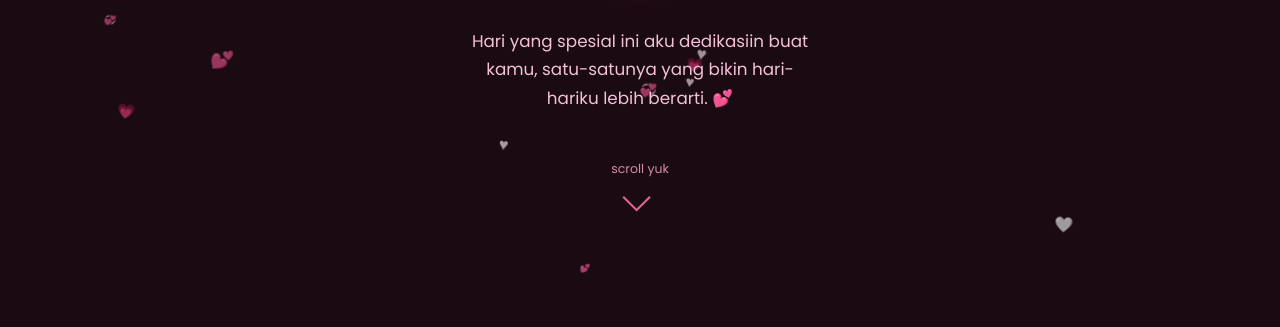
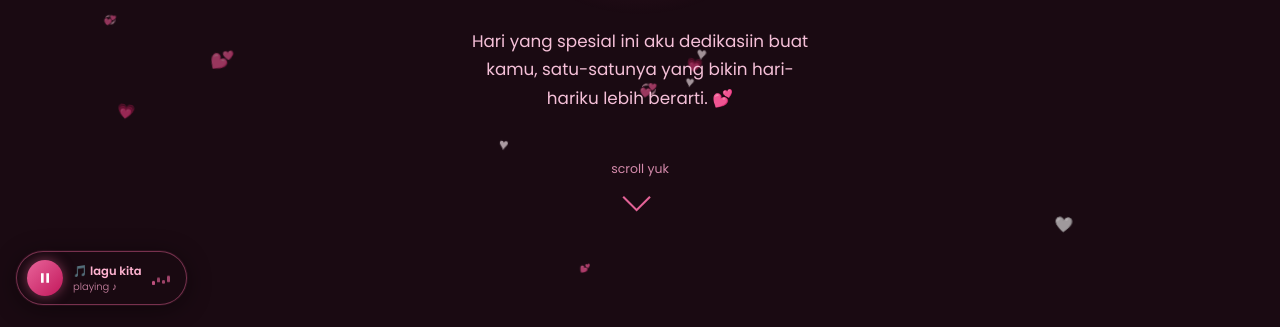
Before and after one commit to hasfallenz/1agustus2026, a plain HTML site: page index.html in a window 1280 px wide. Shown: the part 473-800 px from the top of the page. Drawn offline with nearby package versions, Linux system fonts and the light colour scheme; a web font is replaced by a local one.

Commit message:
feat: National Girlfriend Day website - foto, musik player, font update

```diff
--- a/index.html
+++ b/index.html
@@ -546,10 +546,118 @@
     /* Responsive */
     @media (max-width: 380px) { .hero-name { font-size: 2.3rem; } .hero-title { font-size: 1.7rem; } }
     @media (min-width: 600px) { .timeline, .lily-footer { max-width: 520px; margin-left: auto; margin-right: auto; } }
+
+    /* ============================================
+       MUSIC PLAYER — pojok kiri bawah
+    ============================================ */
+    #music-player {
+      position: fixed;
+      bottom: 22px;
+      left: 16px;
+      z-index: 8888;
+      display: flex;
+      align-items: center;
+      gap: 10px;
+      background: rgba(26, 10, 18, 0.82);
+      border: 1px solid rgba(232, 100, 154, 0.45);
+      border-radius: 999px;
+      padding: 8px 16px 8px 10px;
+      backdrop-filter: blur(14px);
+      box-shadow: 0 4px 24px rgba(0,0,0,0.45), 0 0 0 1px rgba(232,100,154,0.1);
+      cursor: pointer;
+      user-select: none;
+      transition: transform 0.2s ease, box-shadow 0.2s ease;
+    }
+    #music-player:active { transform: scale(0.95); }
+
+    #music-btn {
+      width: 36px;
+      height: 36px;
+      border-radius: 50%;
+      background: linear-gradient(135deg, #e8649a, #c2185b);
+      border: none;
+      display: flex;
+      align-items: center;
+      justify-content: center;
+      cursor: pointer;
+      flex-shrink: 0;
+      box-shadow: 0 0 12px rgba(232,100,154,0.5);
+      transition: transform 0.15s ease;
+    }
+    #music-btn:active { transform: scale(0.9); }
+    #music-btn svg { width: 16px; height: 16px; fill: #fff; }
+
+    .music-info {
+      display: flex;
+      flex-direction: column;
+      overflow: hidden;
+    }
+    .music-title {
+      font-size: 0.72rem;
+      font-weight: 600;
+      color: #ffb3d1;
+      white-space: nowrap;
+      overflow: hidden;
+      text-overflow: ellipsis;
+      max-width: 120px;
+    }
+    .music-status {
+      font-size: 0.62rem;
+      color: #d48aab;
+      font-weight: 300;
+    }
+
+    /* Equalizer bar animasi saat playing */
+    .eq-bars {
+      display: flex;
+      align-items: flex-end;
+      gap: 2px;
+      height: 16px;
+      flex-shrink: 0;
+    }
+    .eq-bar {
+      width: 3px;
+      background: #e8649a;
+      border-radius: 2px;
+      animation: eqBounce 0.8s ease-in-out infinite;
+    }
+    .eq-bar:nth-child(1) { height: 6px;  animation-delay: 0s;    }
+    .eq-bar:nth-child(2) { height: 12px; animation-delay: 0.15s; }
+    .eq-bar:nth-child(3) { height: 8px;  animation-delay: 0.3s;  }
+    .eq-bar:nth-child(4) { height: 14px; animation-delay: 0.1s;  }
+    @keyframes eqBounce {
+      0%, 100% { transform: scaleY(0.4); opacity: 0.6; }
+      50%       { transform: scaleY(1);   opacity: 1; }
+    }
+    #music-player.paused .eq-bars { display: none; }
+    #music-player.paused .music-status::before { content: ''; }
   </style>
 </head>
 
 <body>
+
+  <!-- AUDIO PLAYER -->
+  <audio id="bg-audio" src="lagu.mp3" loop preload="auto"></audio>
+
+  <!-- TOMBOL MUSIK — pojok kiri bawah (fixed) -->
+  <div id="music-player" class="paused" role="button" aria-label="Play / Pause musik" onclick="toggleMusic()">
+    <button id="music-btn" aria-hidden="true">
+      <!-- ICON PLAY -->
+      <svg id="icon-play" viewBox="0 0 24 24"><path d="M8 5v14l11-7z"/></svg>
+      <!-- ICON PAUSE -->
+      <svg id="icon-pause" viewBox="0 0 24 24" style="display:none"><path d="M6 19h4V5H6v14zm8-14v14h4V5h-4z"/></svg>
+    </button>
+    <div class="music-info">
+      <span class="music-title">🎵 lagu kita</span>
+      <span class="music-status" id="music-status">tap untuk play</span>
+    </div>
+    <div class="eq-bars" aria-hidden="true">
+      <div class="eq-bar"></div>
+      <div class="eq-bar"></div>
+      <div class="eq-bar"></div>
+      <div class="eq-bar"></div>
+    </div>
+  </div>
 
   <!-- ============================================
        SPLASH SCREEN
@@ -792,9 +900,57 @@
        JAVASCRIPT
   ============================================ -->
   <script>
-    /* 1 ── SPLASH SCREEN: menghilang setelah 3 detik */
+    /* ── AUDIO SETUP ── */
+    var audio   = document.getElementById('bg-audio');
+    var player  = document.getElementById('music-player');
+    var iconPlay  = document.getElementById('icon-play');
+    var iconPause = document.getElementById('icon-pause');
+    var statusEl  = document.getElementById('music-status');
+    var isPlaying = false;
+
+    audio.volume = 0.8; /* Volume 80% — sedikit lebih keras */
+
+    function startMusic() {
+      audio.play().then(function () {
+        isPlaying = true;
+        iconPlay.style.display  = 'none';
+        iconPause.style.display = 'block';
+        player.classList.remove('paused');
+        statusEl.textContent = 'playing ♪';
+      }).catch(function () {
+        /* Autoplay diblokir browser — tunggu interaksi */
+      });
+    }
+
+    function toggleMusic() {
+      if (isPlaying) {
+        audio.pause();
+        isPlaying = false;
+        iconPlay.style.display  = 'block';
+        iconPause.style.display = 'none';
+        player.classList.add('paused');
+        statusEl.textContent = 'paused';
+      } else {
+        startMusic();
+      }
+    }
+
+    /* 1 ── SPLASH SCREEN: menghilang setelah 3 detik
+            + otomatis coba play musik saat splash tampil */
     window.addEventListener('load', function () {
       var splash = document.getElementById('splash-screen');
+
+      /* Coba autoplay langsung (works di Android WebView & beberapa browser) */
+      startMusic();
+
+      /* Fallback: play saat user pertama kali menyentuh splash screen */
+      splash.addEventListener('touchstart', startMusic, { once: true });
+      splash.addEventListener('click',      startMusic, { once: true });
+
+      /* Fallback kedua: play saat ada interaksi pertama di halaman mana saja */
+      document.addEventListener('touchstart', startMusic, { once: true });
+      document.addEventListener('click',      startMusic, { once: true });
+
       setTimeout(function () {
         splash.classList.add('hidden');
         splash.addEventListener('transitionend', function () { splash.remove(); }, { once: true });
```
Also changed, not shown: 1 other file.
